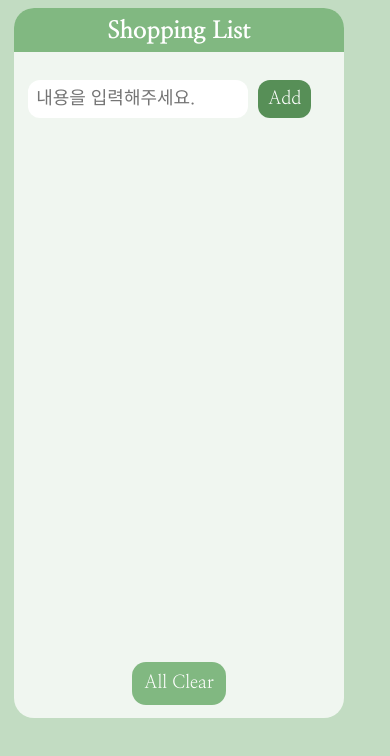
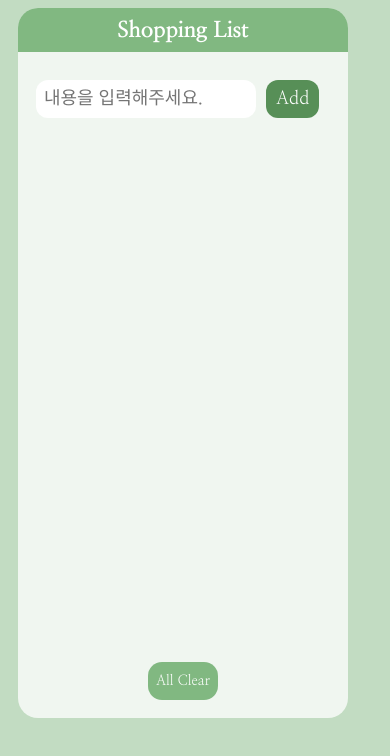
Before and after one commit to Damdadira/todo-list, a plain HTML site: page index.html in a window 390 px wide. Drawn offline with Linux system fonts and the light colour scheme.

Commit message:
CSS: small screen(modify)

```diff
--- a/style.css
+++ b/style.css
@@ -112,14 +112,17 @@ body {
 }
 
 @media screen and (max-width: 768px) {
+  .header {
+    font-size: 22px;
+  }
+
   .list {
     width: 330px;
-    height: 710px;
-    margin: 8px 6.2px;
+    margin: 8px 10px;
   }
 
   .searchbox {
-    margin: 28px 14px;
+    margin: 28px 18px;
   }
 
   .search__input {
@@ -128,7 +131,7 @@ body {
 
   .footer__button {
     margin-bottom: 18px;
-    font-size: 18px;
-    padding: 10px 12px;
+    font-size: 14px;
+    padding: 10px 8px;
   }
 }
```
